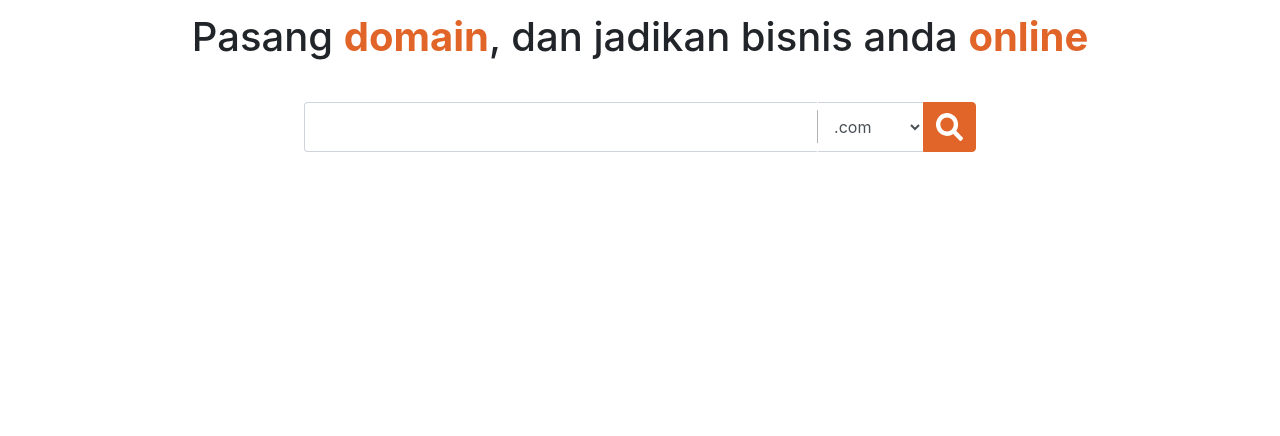
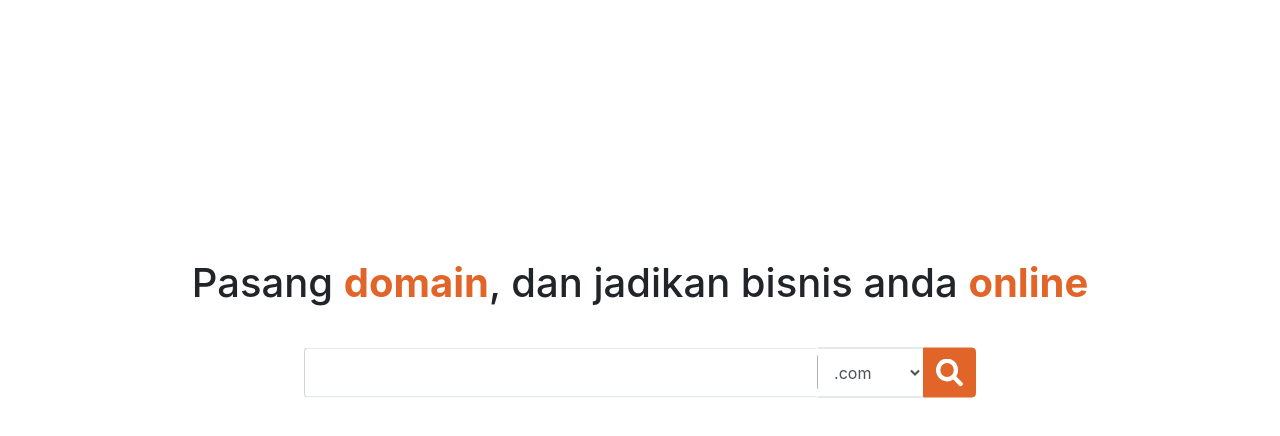
Before and after one commit to alfianandinugraha/dodomain, a website built with webpack: page src/index.html in a window 1280 px wide. Shown: the part 76-512 px from the top of the page. Built offline with nearby package versions, Linux system fonts and the light colour scheme.

Commit message:
feat(add): make hero section fit to center

```diff
--- a/src/index.html
+++ b/src/index.html
@@ -41,8 +41,7 @@
         </div>
       </div>
     </nav>
-    <main class="hero">
-      <div class="container">
+    <main class="hero container">
       <div class="row">
         <div class="col-12">
           <h1 class="text-center hero__text">Pasang <span class="text-primary font-weight-bold">domain</span>, dan jadikan bisnis anda <span class="text-primary font-weight-bold">online</span></h1>
@@ -62,7 +61,6 @@
           </button>
         </div>
       </div>
-      </div>
     </main>
   </body>
 </html>
--- a/src/scss/hero.scss
+++ b/src/scss/hero.scss
@@ -1,4 +1,9 @@
 .hero {
+  position: absolute;
+  top: 50%;
+  left: 50%;
+  transform: translate(-50%, -50%);
+
   &__text {
     line-height: 4rem;
   }
```
Lines whose indentation alone changed are shown as unchanged.
